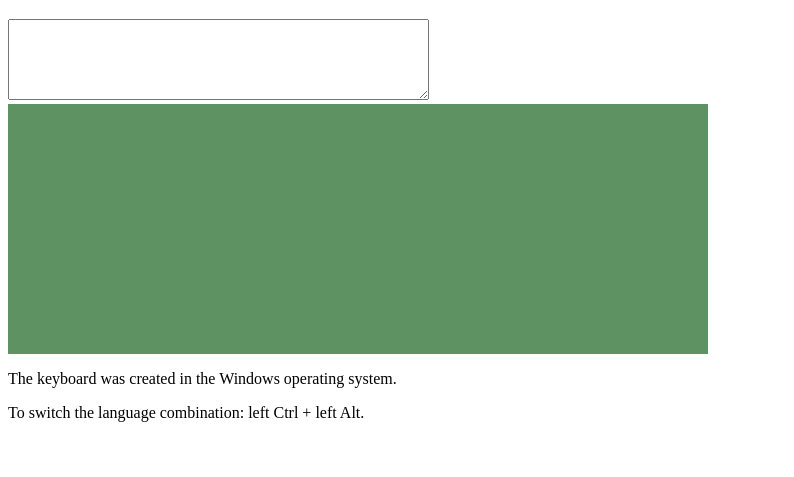
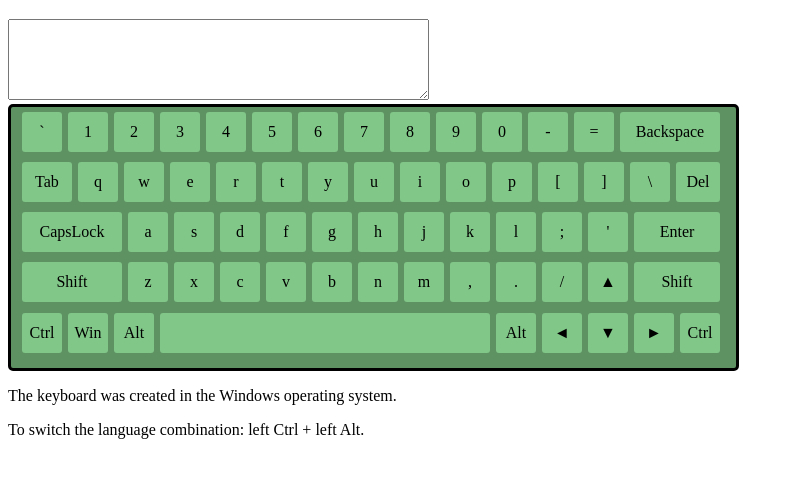
Before and after one commit to SogoHlopec/virtual-keyboard, a website built with webpack: page src/index.html in a window 1280 px wide. Shown: the part 61-538 px from the top of the page, without its empty margins (0-794 px from the left). Built offline with nearby package versions, Linux system fonts and the light colour scheme.

Commit message:
feat: add keys

```diff
--- a/src/index.html
+++ b/src/index.html
@@ -6,7 +6,7 @@
     <meta name="viewport" content="width=device-width, initial-scale=1.0" />
     <title>Virtual Keyboard</title>
   </head>
-  <body class="body">
+  <body>
     <script src="index.js"></script>
   </body>
 </html>
--- a/src/index.js
+++ b/src/index.js
@@ -3,7 +3,7 @@ import "./style.scss";
 
 import { App } from "./modules/app";
 
-const body = document.querySelector(".body");
+const body = document.querySelector("body");
 const app = new App(body);
 
 app.render();
--- a/src/modules/app.js
+++ b/src/modules/app.js
@@ -1,5 +1,5 @@
-import { create } from "lodash";
 import { createElement } from "./createElement";
+import { createKeyboard } from "./createKeyboard";
 
 class App {
   constructor(body) {
@@ -36,6 +36,7 @@ class App {
 
     main.append(textSwitchLanguage);
 
+    createKeyboard(keyboard);
     console.log("render!");
   }
 }
--- a/src/modules/createKeyboard.js
+++ b/src/modules/createKeyboard.js
@@ -1,7 +1,145 @@
 import { createElement } from "./createElement";
 
+const dataKeys = [
+  "`",
+  "1",
+  "2",
+  "3",
+  "4",
+  "5",
+  "6",
+  "7",
+  "8",
+  "9",
+  "0",
+  "-",
+  "=",
+  "Backspace",
+  "Tab",
+  "q",
+  "w",
+  "e",
+  "r",
+  "t",
+  "y",
+  "u",
+  "i",
+  "o",
+  "p",
+  "[",
+  "]",
+  "\\",
+  "Del",
+  "CapsLock",
+  "a",
+  "s",
+  "d",
+  "f",
+  "g",
+  "h",
+  "j",
+  "k",
+  "l",
+  ";",
+  "'",
+  "Enter",
+  "Shift",
+  "z",
+  "x",
+  "c",
+  "v",
+  "b",
+  "n",
+  "m",
+  ",",
+  ".",
+  "/",
+  "▲",
+  "Shift",
+  "Ctrl",
+  "Win",
+  "Alt",
+  " ",
+  "Alt",
+  "◄",
+  "▼",
+  "►",
+  "Ctrl",
+];
+const dataCodes = [
+  "Backquote",
+  "Digit1",
+  "Digit2",
+  "Digit3",
+  "Digit4",
+  "Digit5",
+  "Digit6",
+  "Digit7",
+  "Digit8",
+  "Digit9",
+  "Digit0",
+  "Minus",
+  "Equal",
+  "Backspace",
+  "Tab",
+  "KeyQ",
+  "KeyW",
+  "KeyE",
+  "KeyR",
+  "KeyT",
+  "KeyY",
+  "KeyU",
+  "KeyI",
+  "KeyO",
+  "KeyP",
+  "BracketLeft",
+  "BracketRight",
+  "Backslash",
+  "Delete",
+  "CapsLock",
+  "KeyA",
+  "KeyS",
+  "KeyD",
+  "KeyF",
+  "KeyG",
+  "KeyH",
+  "KeyJ",
+  "KeyK",
+  "KeyL",
+  "Semicolon",
+  "Quote",
+  "Enter",
+  "ShiftLeft",
+  "KeyZ",
+  "KeyX",
+  "KeyC",
+  "KeyV",
+  "KeyB",
+  "KeyN",
+  "KeyM",
+  "Comma",
+  "Period",
+  "Slash",
+  "ArrowUp",
+  "ShiftRight",
+  "ControlLeft",
+  "MetaLeft",
+  "AltLeft",
+  "Space",
+  "AltRight",
+  "ArrowLeft",
+  "ArrowDown",
+  "ArrowRight",
+  "ControlRight",
+];
+
 const createKeyboard = (parent) => {
-
+  for (let i = 0; i < dataKeys.length; i++) {
+    const key = createElement("div", dataCodes[i]);
+    key.textContent = dataKeys[i];
+    key.classList.add("keyboard__key")
+    parent.append(key);
+  }
 };
 
 export { createKeyboard };
--- a/src/style.scss
+++ b/src/style.scss
@@ -1,5 +1,44 @@
 .keyboard {
-  width: 700px;
-  height: 250px;
+  width: 715px;
+  height: 251px;
+  padding: 5px;
+  border: 3px solid #000;
+  border-radius: 5px;
   background-color: rgb(94, 146, 99);
+  display: flex;
+  flex-wrap: wrap;
+
+  .keyboard__key {
+    width: 40px;
+    height: 40px;
+    background-color: rgb(129, 199, 136);
+    border-radius: 3px;
+    cursor: pointer;
+    margin-left: 6px;
+    text-align: center;
+    line-height: 40px;
+  }
+
+  .Backspace,
+  .CapsLock,
+  .ShiftLeft {
+    width: 100px;
+  }
+
+  .Tab {
+    width: 50px;
+  }
+
+  .Delete {
+    width: 44px;
+  }
+
+  .Enter,
+  .ShiftRight {
+    width: 86px;
+  }
+
+  .Space {
+    width: 330px;
+  }
 }
```
